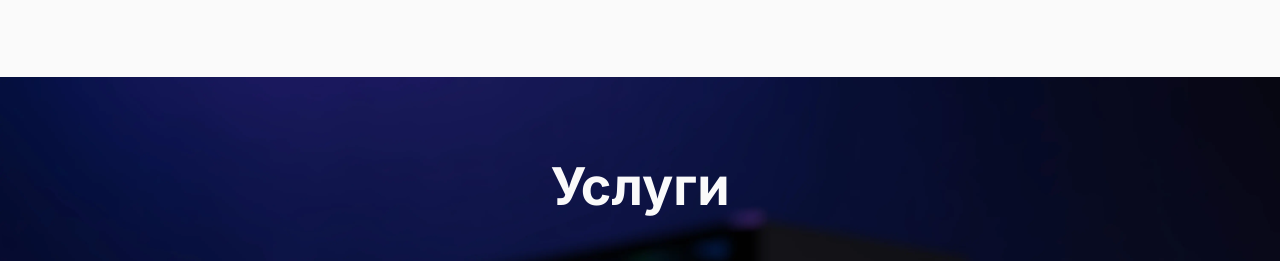
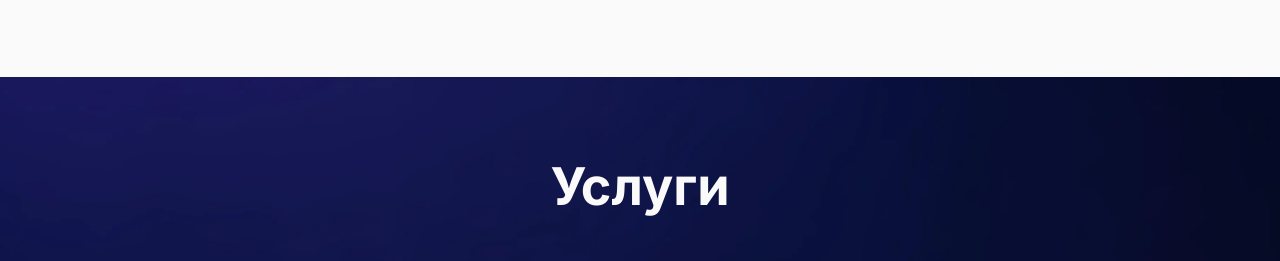
Before and after one commit to Expertmus/Expertmus.github.io, a plain HTML site: page index.html in a window 1280 px wide. Shown: the part 1735-1996 px from the top of the page. Drawn offline with nearby package versions, Linux system fonts and the light colour scheme.

Commit message:
Add files via upload

```diff
--- a/style.css
+++ b/style.css
@@ -391,8 +391,9 @@ header{
         padding: 50px 0 0 0;
     }
     .services{
-        height: auto;
-        background-attachment: fixed;
+
+
+        /* background-attachment: fixed; */
     }
     .services__wrapper{
         margin: 0 auto;
```
